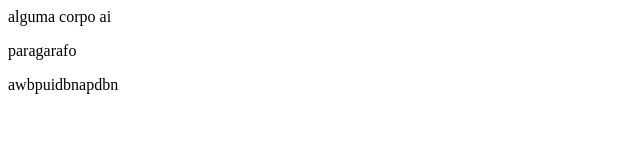
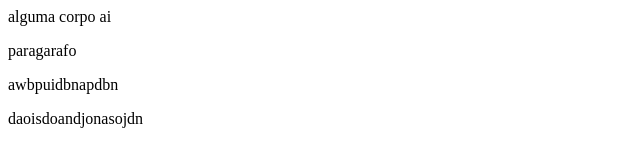
Before and after one commit to VictorVrumm/Projeto002-Site_app_de_Clima, a plain HTML site: page index.html in a window 1280 px wide. Shown: the whole page, without its empty margins (0-640 px from the left). Drawn offline with Linux system fonts and the light colour scheme.

Commit message:
four commit

```diff
--- a/index.html
+++ b/index.html
@@ -10,4 +10,5 @@
   </body>
   <p>paragarafo</p>
   <p>awbpuidbnapdbn</p>
+  <p>daoisdoandjonasojdn</p>
 </html>
```
